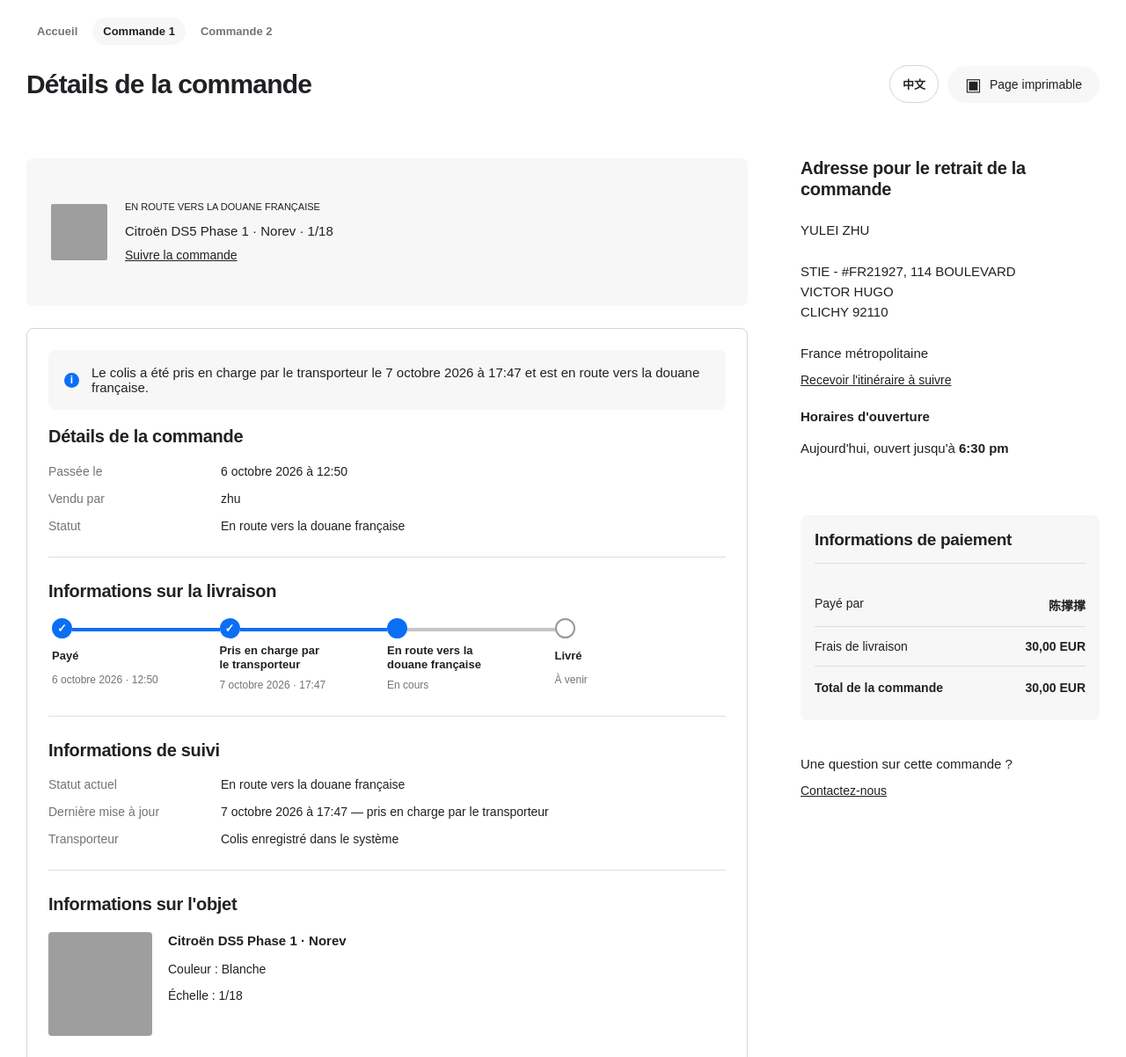
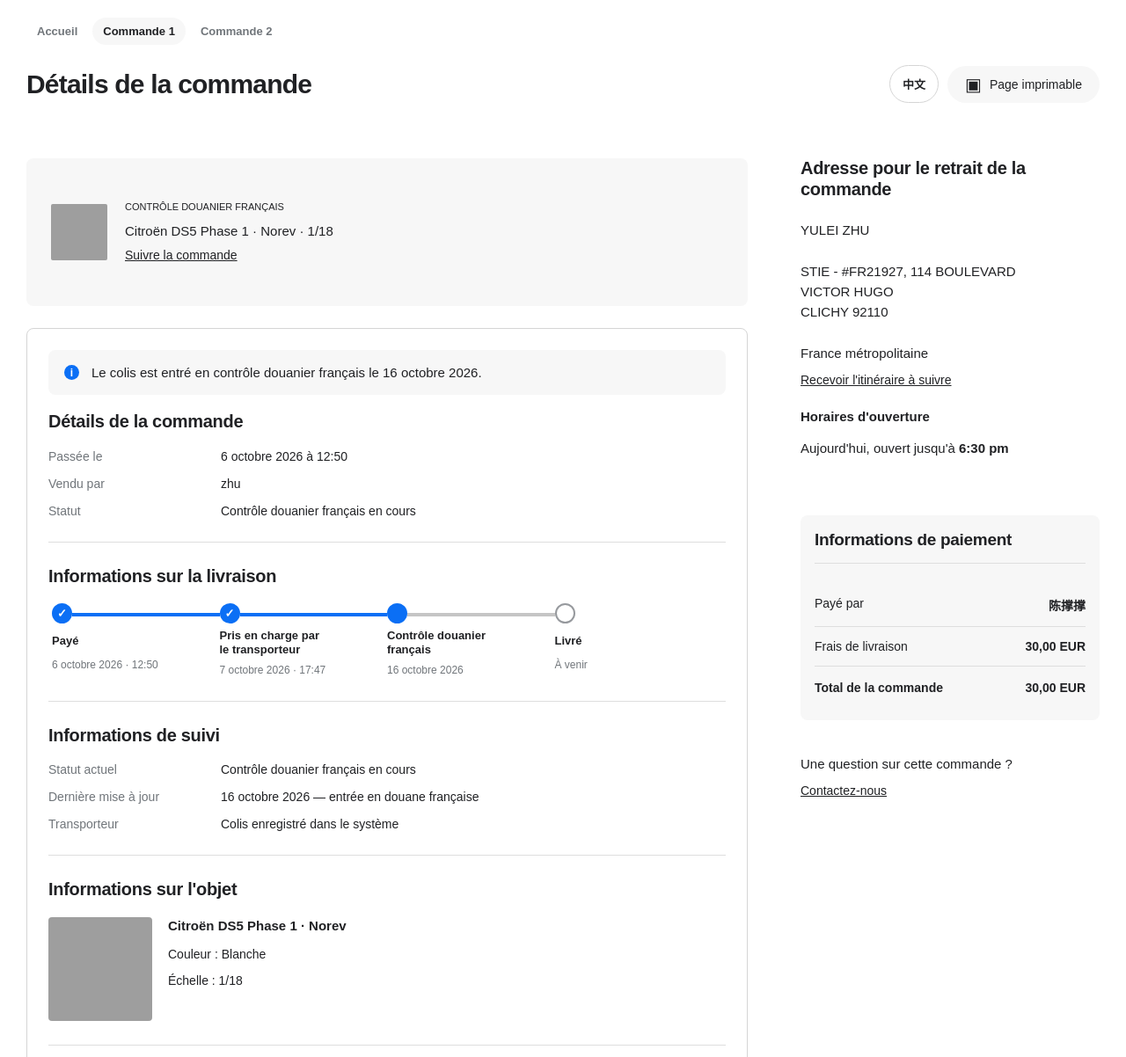
Before and after one commit to Yulei-cn/car-model-website, a website: page commande-1.html in a window 1280 px wide. Shown: the top 1202 px of the page at 88% size. Drawn offline with Linux system fonts and the light colour scheme; grey boxes are pictures that could not be loaded.

Commit message:
Update first order with French customs entry

```diff
--- a/commande-1.html
+++ b/commande-1.html
@@ -12,12 +12,12 @@
       <div class="page-heading"><h1>Détails de la commande</h1><div class="page-actions"><button class="language-button" id="language-toggle" type="button" aria-label="Passer en chinois">中文</button><button class="print-button" id="print-page" type="button"><span aria-hidden="true">▣</span> Page imprimable</button></div></div>
       <div class="shipping-layout">
         <section class="order-column" aria-label="Détails de la commande">
-          <article class="shipment-summary"><img class="parcel-thumb" src="./POD/%E9%9B%AA%E9%93%81%E9%BE%99DS5%2018/ScreenShot_2026-10-07_204818_978.png" alt="Citroën DS5 Phase 1 Norev 1/18, blanche" /><div><p class="status-kicker">EN ROUTE VERS LA DOUANE FRANÇAISE</p><p class="summary-copy">Citroën DS5 Phase 1 · Norev · 1/18</p><a href="#tracking">Suivre la commande</a></div></article>
+          <article class="shipment-summary"><img class="parcel-thumb" src="./POD/%E9%9B%AA%E9%93%81%E9%BE%99DS5%2018/ScreenShot_2026-10-07_204818_978.png" alt="Citroën DS5 Phase 1 Norev 1/18, blanche" /><div><p class="status-kicker">CONTRÔLE DOUANIER FRANÇAIS</p><p class="summary-copy">Citroën DS5 Phase 1 · Norev · 1/18</p><a href="#tracking">Suivre la commande</a></div></article>
           <article class="detail-card">
-            <p class="notice"><span aria-hidden="true">i</span> Le colis a été pris en charge par le transporteur le 7 octobre 2026 à 17:47 et est en route vers la douane française.</p>
-            <div class="order-details"><h2>Détails de la commande</h2><dl><div><dt>Passée le</dt><dd>6 octobre 2026 à 12:50</dd></div><div><dt>Vendu par</dt><dd>zhu</dd></div><div><dt>Statut</dt><dd>En route vers la douane française</dd></div></dl></div>
-            <section class="progress-section"><h2>Informations sur la livraison</h2><ol class="progress-steps"><li class="complete connector-complete"><span>✓</span><strong>Payé</strong><small>6 octobre 2026 · 12:50</small></li><li class="complete connector-complete"><span>✓</span><strong>Pris en charge par le transporteur</strong><small>7 octobre 2026 · 17:47</small></li><li class="active"><span></span><strong>En route vers la douane française</strong><small>En cours</small></li><li><span></span><strong>Livré</strong><small>À venir</small></li></ol></section>
-            <section class="tracking" id="tracking"><h2>Informations de suivi</h2><dl><div><dt>Statut actuel</dt><dd>En route vers la douane française</dd></div><div><dt>Dernière mise à jour</dt><dd>7 octobre 2026 à 17:47 — pris en charge par le transporteur</dd></div><div><dt>Transporteur</dt><dd>Colis enregistré dans le système</dd></div></dl></section>
+            <p class="notice"><span aria-hidden="true">i</span> Le colis est entré en contrôle douanier français le 16 octobre 2026.</p>
+            <div class="order-details"><h2>Détails de la commande</h2><dl><div><dt>Passée le</dt><dd>6 octobre 2026 à 12:50</dd></div><div><dt>Vendu par</dt><dd>zhu</dd></div><div><dt>Statut</dt><dd>Contrôle douanier français en cours</dd></div></dl></div>
+            <section class="progress-section"><h2>Informations sur la livraison</h2><ol class="progress-steps"><li class="complete connector-complete"><span>✓</span><strong>Payé</strong><small>6 octobre 2026 · 12:50</small></li><li class="complete connector-complete"><span>✓</span><strong>Pris en charge par le transporteur</strong><small>7 octobre 2026 · 17:47</small></li><li class="active"><span></span><strong>Contrôle douanier français</strong><small>16 octobre 2026</small></li><li><span></span><strong>Livré</strong><small>À venir</small></li></ol></section>
+            <section class="tracking" id="tracking"><h2>Informations de suivi</h2><dl><div><dt>Statut actuel</dt><dd>Contrôle douanier français en cours</dd></div><div><dt>Dernière mise à jour</dt><dd>16 octobre 2026 — entrée en douane française</dd></div><div><dt>Transporteur</dt><dd>Colis enregistré dans le système</dd></div></dl></section>
             <section class="item-information"><h2>Informations sur l'objet</h2><div class="item-content"><img src="./POD/%E9%9B%AA%E9%93%81%E9%BE%99DS5%2018/ScreenShot_2026-10-07_204818_978.png" alt="Citroën DS5 Phase 1 Norev 1/18, blanche" /><div class="item-description"><h3>Citroën DS5 Phase 1 · Norev</h3><p>Couleur : Blanche</p><p>Échelle : 1/18</p></div></div></section>
             <section class="proof-section"><div><div><h2>Photos de l'objet</h2><p>Photos disponibles pour cette commande.</p></div></div><div class="proof-gallery"><a href="./POD/%E9%9B%AA%E9%93%81%E9%BE%99DS5%2018/ScreenShot_2026-10-07_204818_978.png" target="_blank"><img src="./POD/%E9%9B%AA%E9%93%81%E9%BE%99DS5%2018/ScreenShot_2026-10-07_204818_978.png" alt="Citroën DS5, photo 1" /></a><a href="./POD/%E9%9B%AA%E9%93%81%E9%BE%99DS5%2018/27e7c1f0-c0cb-11f1-9f5a-01f49a8523b4.jpg" target="_blank"><img src="./POD/%E9%9B%AA%E9%93%81%E9%BE%99DS5%2018/27e7c1f0-c0cb-11f1-9f5a-01f49a8523b4.jpg" alt="Citroën DS5, photo 2" /></a><a href="./POD/%E9%9B%AA%E9%93%81%E9%BE%99DS5%2018/ScreenShot_2026-10-07_202828_745.png" target="_blank"><img src="./POD/%E9%9B%AA%E9%93%81%E9%BE%99DS5%2018/ScreenShot_2026-10-07_202828_745.png" alt="Citroën DS5, photo 3" /></a></div></section>
           </article>
--- a/logistics.js
+++ b/logistics.js
@@ -17,11 +17,14 @@ const frenchToChinese = {
   "Informations de paiement": "付款信息", "Payé par": "下单人", "Frais de livraison": "运费", "Total de la commande": "订单总额", "Une question sur cette commande ?": "对此订单有疑问？", "Contactez-nous": "联系我们", "6:30 pm": "18:30",
   "5 juin 2026": "2026 年 6 月 5 日", "10 juin 2026 · 15:34": "2026 年 6 月 10 日 · 15:34", "1er juillet 2026": "2026 年 7 月 1 日", "15 octobre 2026": "2026 年 10 月 15 日", "18 octobre 2026": "2026 年 10 月 18 日", "18 octobre 2026 · 18:00": "2026 年 10 月 18 日 · 18:00",
   "EN ROUTE VERS LA DOUANE FRANÇAISE": "前往法国海关", "Citroën DS5 Phase 1 · Norev · 1/18": "雪铁龙 DS5 Phase 1 · Norev · 1/18",
+  "CONTRÔLE DOUANIER FRANÇAIS": "法国海关查验中", "Contrôle douanier français": "法国海关查验", "Contrôle douanier français en cours": "法国海关查验中",
   "Le colis a été pris en charge par le transporteur le 7 octobre 2026 à 17:47 et est en route vers la douane française.": "包裹已于 2026 年 10 月 7 日 17:47 由快递取走，正前往法国海关。",
+  "Le colis est entré en contrôle douanier français le 16 octobre 2026.": "包裹已于 2026 年 10 月 16 日进入法国海关查验。",
   "Le colis a été pris en charge par le transporteur le 18 octobre 2026 à 18:00 et est en route vers la douane française.": "包裹已于 2026 年 10 月 18 日 18:00 由快递取走，正前往法国海关。",
   "Le colis a été pris en charge par le transporteur le 18 octobre 2026 et est en route vers la douane française.": "包裹已于 2026 年 10 月 18 日由快递取走，正前往法国海关。",
   "En route vers la douane française": "前往法国海关途中", "6 octobre 2026 à 12:50": "2026 年 10 月 6 日 12:50", "6 octobre 2026 · 12:50": "2026 年 10 月 6 日 · 12:50", "7 octobre 2026 · 17:47": "2026 年 10 月 7 日 · 17:47", "En cours": "处理中", "Livré": "已送达", "À venir": "待更新",
   "7 octobre 2026 à 17:47 — pris en charge par le transporteur": "2026 年 10 月 7 日 17:47 — 快递已取件", "Citroën DS5 Phase 1 · Norev": "雪铁龙 DS5 Phase 1 · Norev", "Couleur : Blanche": "颜色：白色", "Échelle : 1/18": "比例：1/18",
+  "16 octobre 2026": "2026 年 10 月 16 日", "16 octobre 2026 — entrée en douane française": "2026 年 10 月 16 日 — 进入法国海关",
   "18 octobre 2026 à 18:00 — pris en charge par le transporteur": "2026 年 10 月 18 日 18:00 — 快递已取件", "Volkswagen VW Golf 8 GTI · 1/18": "大众 VW Golf 8 GTI · 1/18", "Volkswagen VW Golf 8 GTI": "大众 VW Golf 8 GTI", "Couleur : Grise": "颜色：灰色",
   "18 octobre 2026 à 10:54 (heure de Paris)": "2026 年 10 月 18 日 10:54（巴黎时间）",
   "Peugeot 4002, photo 1": "标致 4002，照片 1", "Peugeot 4002, photo 2": "标致 4002，照片 2", "Citroën DS5, photo 1": "雪铁龙 DS5，照片 1", "Citroën DS5, photo 2": "雪铁龙 DS5，照片 2", "Citroën DS5, photo 3": "雪铁龙 DS5，照片 3",
```
